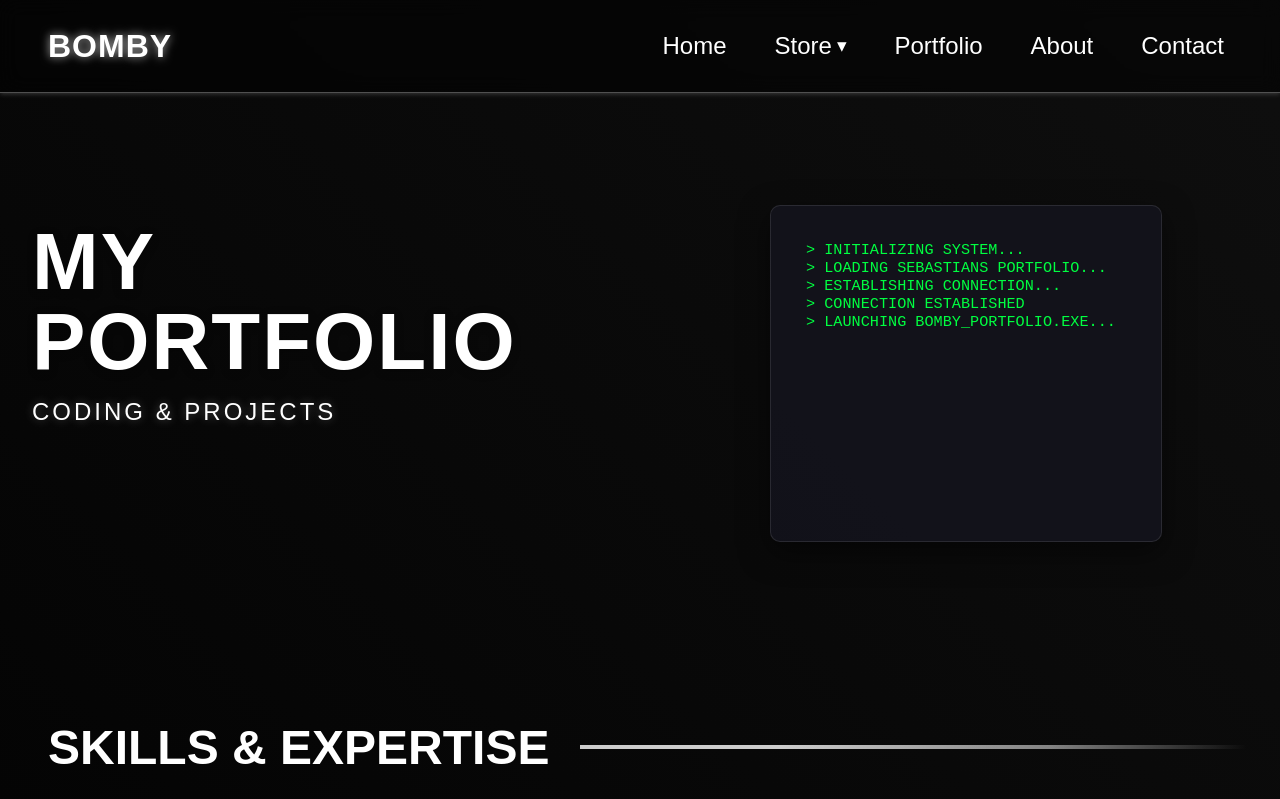
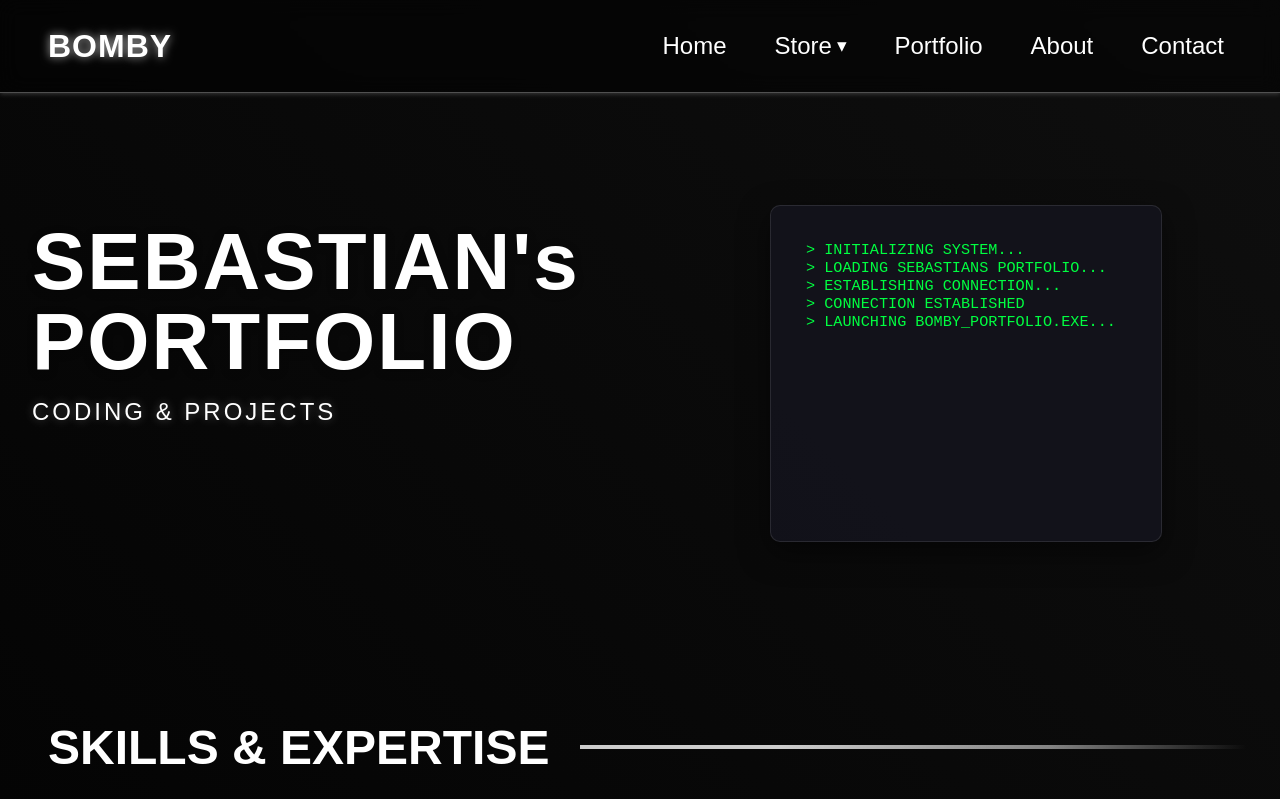
Before and after one commit to smk37git/BOMBY, a Django app: page /portfolio/ in a window 1280 px wide. Shown: the top 799 px of the page. Run offline with Django 5.2, Linux system fonts and the light colour scheme.

Commit message:
Updating template

```diff
--- a/PORTFOLIO/templates/PORTFOLIO/portfolio.html
+++ b/PORTFOLIO/templates/PORTFOLIO/portfolio.html
@@ -12,7 +12,7 @@
 {% block content %}
     <header class="portfolio-hero">
         <div class="hero-content">
-            <h1 class="main-title">MY<br>PORTFOLIO</h1>
+            <h1 class="main-title">SEBASTIAN's<br>PORTFOLIO</h1>
             <p class="subtitle">CODING & PROJECTS</p>
         </div>
         <div class="code-animation-container">
--- a/tester_pfp.txt
+++ /dev/null
@@ -1 +0,0 @@
-testing this
```
